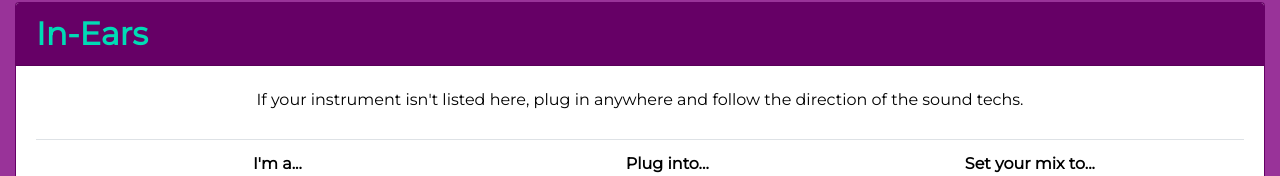
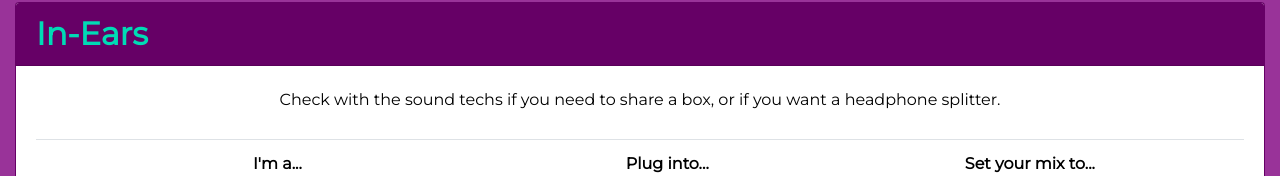
Before and after one commit to creoworship/creoworship.github.io, a plain HTML site: page inputs.html in a window 1280 px wide. Both pictures are taken after a click on the button "In-Ears". Shown: the part 254-430 px from the top of the page. Drawn offline with nearby package versions, Linux system fonts and the light colour scheme.

Commit message:
Fixed wrong message on Inputs chart

```diff
--- a/inputs.html
+++ b/inputs.html
@@ -101,7 +101,7 @@
           </button>
           <div id="collapseInEars" class="collapse" aria-labelledby="in-ears-chart" data-parent="#inputsAccordion">
             <div class="card-body">
-              <p>If your instrument isn't listed here, plug in anywhere and follow the direction of the sound techs.</p>
+              <p>Check with the sound techs if you need to share a box, or if you want a headphone splitter.</p>
               <table class="table table-striped">
                 <thead>
                   <tr>
```
